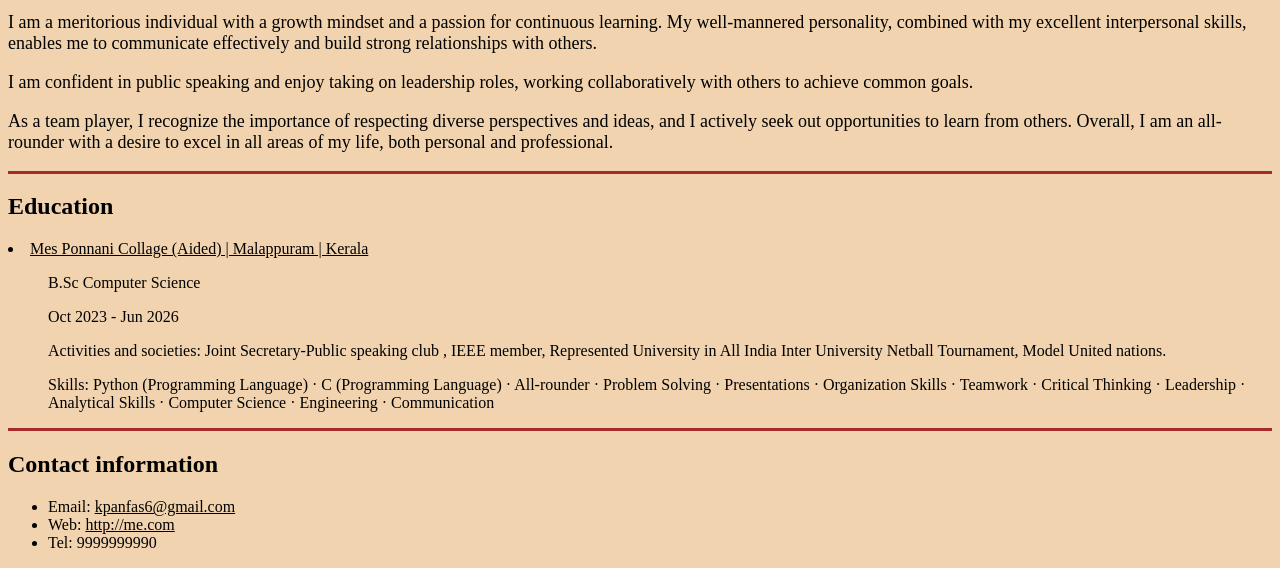
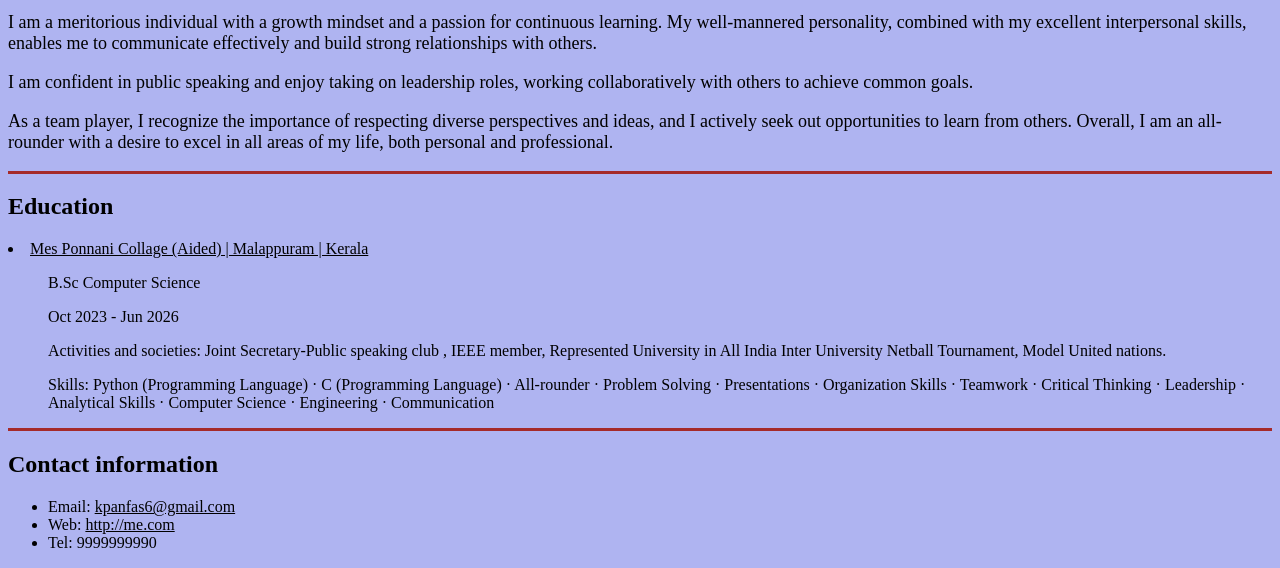
Before and after one commit to anfastech/web_biographypage_mulearn, a plain HTML site: page index.html in a window 1280 px wide. Shown: the part 352-920 px from the top of the page. Drawn offline with Linux system fonts and the light colour scheme.

Commit message:
Update styles.css

```diff
--- a/styles.css
+++ b/styles.css
@@ -30,7 +30,7 @@ h1{
 }
 /*#FE7458;*/
 body{
-    background-color:#f1d4af;
+    background-color:#afb4f1;
 }
 
 .education{
```
